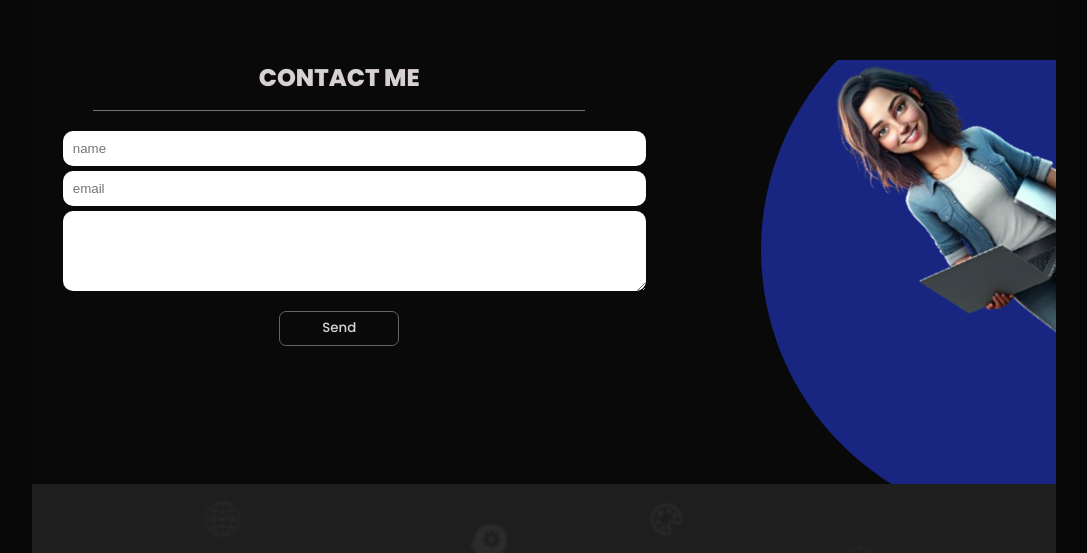
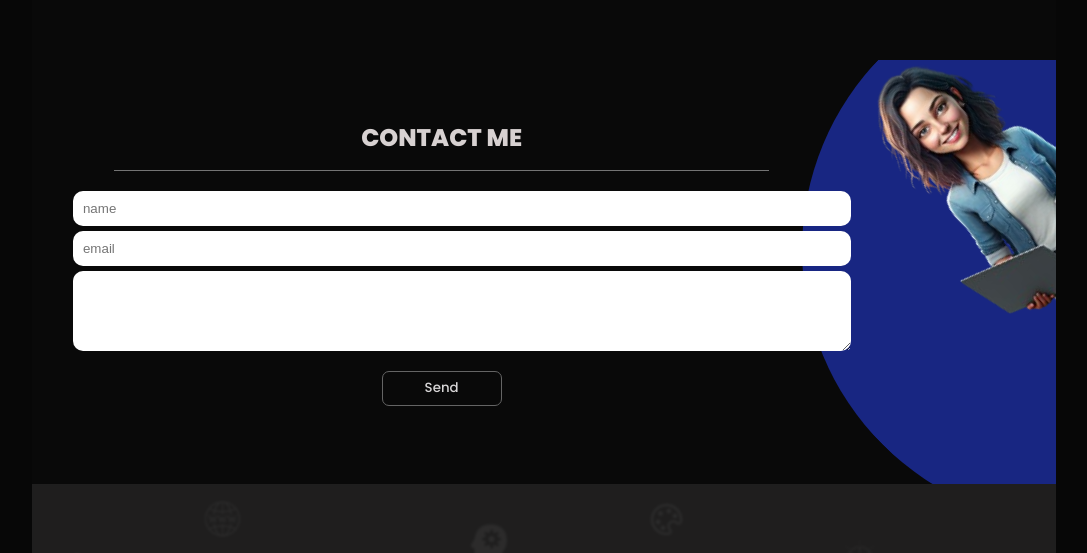
Before and after one commit to codeWebDz/portfolio, a plain HTML site: page portfolio.html in a window 1280 px wide. Shown: the part 1753-2306 px from the top of the page, without its empty margins (96-1183 px from the left). Drawn offline with nearby package versions, Linux system fonts and the light colour scheme.

Commit message:
modified

```diff
--- a/styles.css
+++ b/styles.css
@@ -895,11 +895,14 @@ ul li img#close{
    overflow: hidden;
 }
 .contact-left{     /* form */
-    width: 60%;
-    margin-top: 0;
+    width: 80%;
+
     display: flex;
     flex-direction: column;
     z-index: 1;
+    position: absolute;
+    top: 30%;
+
 
 }
 .contact .contact-left h2{
@@ -940,7 +943,7 @@ hr{
     height: 100%;
     position: relative;
     top: 0;
-    right:80%;
+    right:-80%;
     overflow: hidden;
     z-index: 0;
 
@@ -1299,6 +1302,8 @@ hr{
         width: 400px;
         height: 400px;
         right: -40%;
+        top:-10%;
+
     }
 }
 
```
